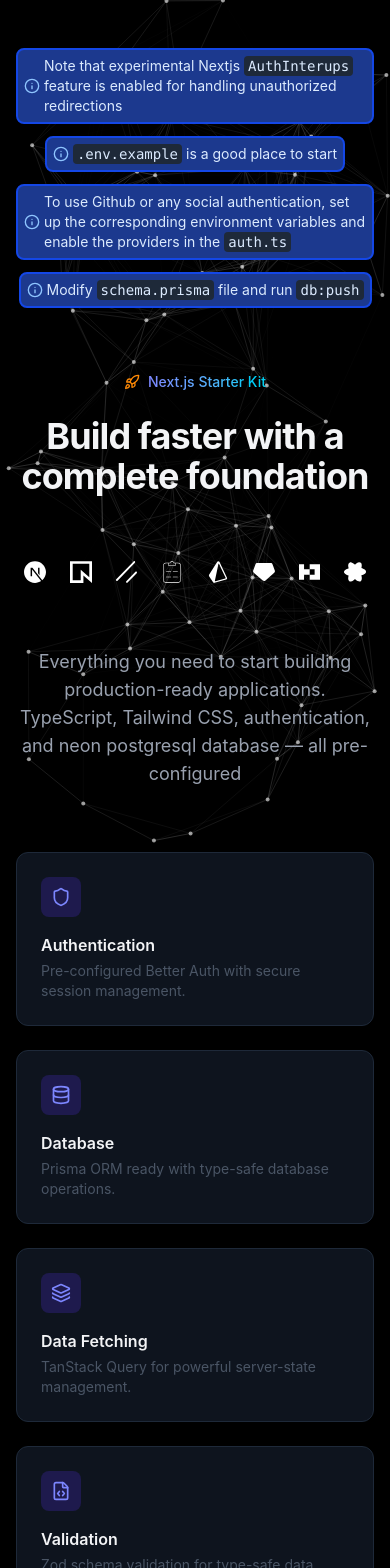
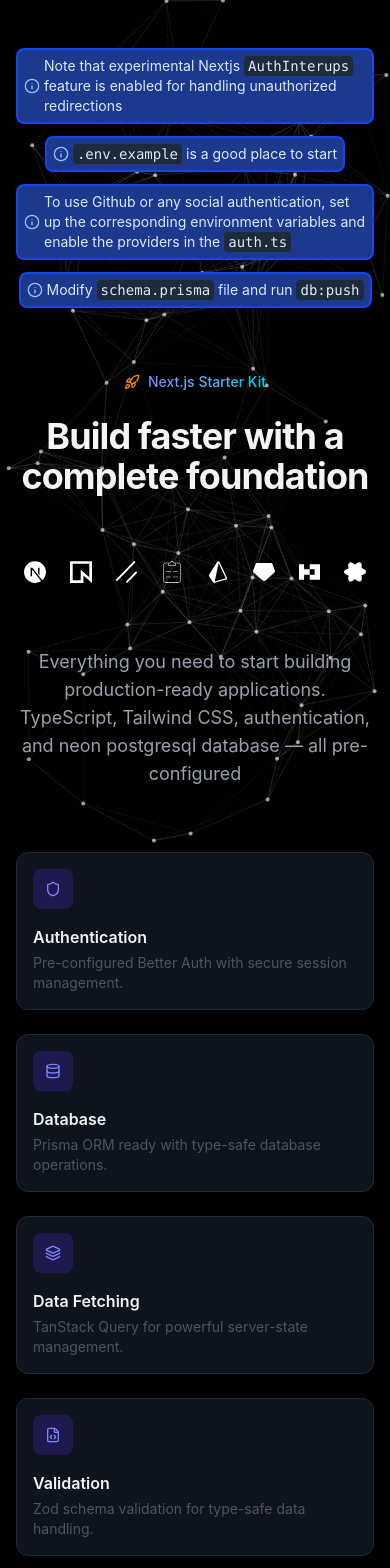
Before and after one commit to staystrongbg/next-starter-web, a React (Vite) app: page / in a window 390 px wide. Shown: the top 1568 px of the page. Built offline with nearby package versions, Linux system fonts and the light colour scheme.

Commit message:
responsivity fix 6

```diff
--- a/src/App.tsx
+++ b/src/App.tsx
@@ -183,7 +183,7 @@
   const parts = text.split(/(`[^`]+`)/g);
   return parts.map((part, i) => {
     if (part.startsWith('`') && part.endsWith('`')) {
-      return <code key={i} className='bg-gray-800 px-1 py-0.5 rounded'>{part.slice(1, -1)}</code>;
+      return <code key={i} className='bg-gray-800 px-1 py-0.5 rounded text-sm'>{part.slice(1, -1)}</code>;
     }
     return part;
   });
@@ -285,10 +285,10 @@
       {features.map(feature => (
         <div
           key={feature.title}
-          className="group flex flex-col gap-4 rounded-xl border border-gray-800 p-6 transition-all hover:shadow-md :border-indigo-900/50 bg-slate-800/50 backdrop-blur-sm hover:border-indigo-500/50 hover:shadow-indigo-500/10"
+          className="group flex flex-col gap-4 rounded-xl border border-gray-800 p-4 md:p-6 transition-all hover:shadow-md :border-indigo-900/50 bg-slate-800/50 backdrop-blur-sm hover:border-indigo-500/50 hover:shadow-indigo-500/10"
         >
           <div className="flex h-10 w-10 items-center justify-center rounded-lg bg-indigo-950 text-indigo-400">
-            <feature.icon className="h-5 w-5 text-indigo-400" />
+            <feature.icon className="h-4 w-4 text-indigo-400" />
           </div>
           <div>
             <h3 className="font-semibold text-gray-100">{feature.title}</h3>
```
